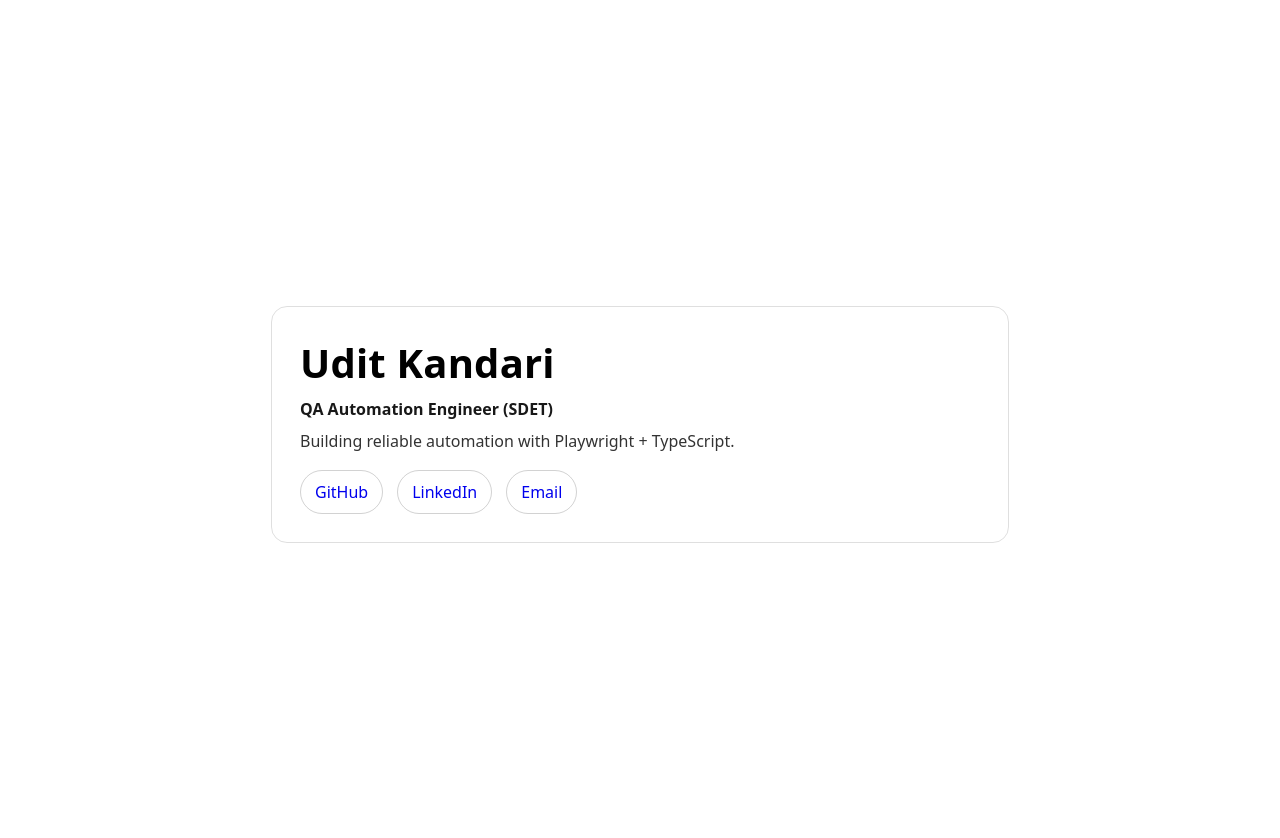
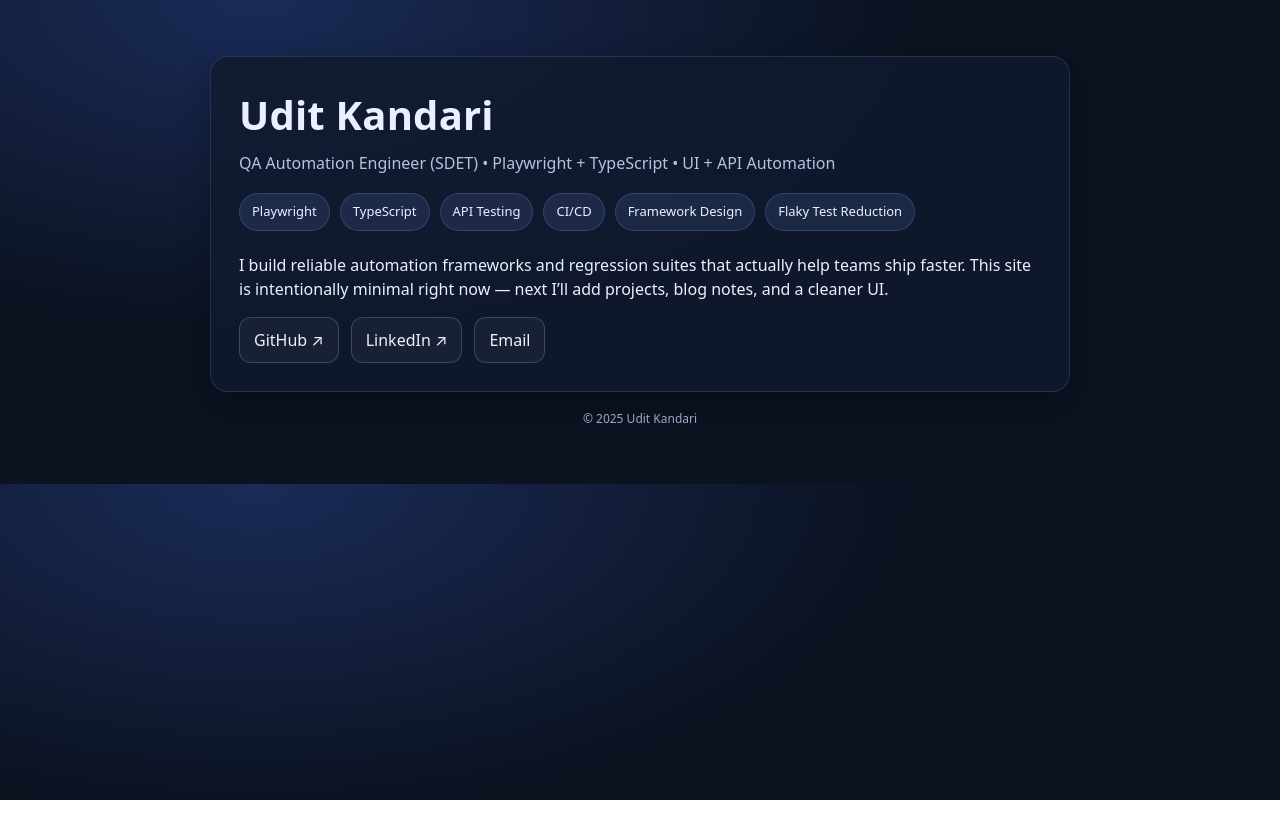
Before and after one commit to uditkandari/uditkandari.com, a plain HTML site: page index.html in a window 1280 px wide. After the commit the page ends 800 px from the top, so only its background shows below. Drawn offline with Linux system fonts and the light colour scheme.

Commit message:
Polish homepage layout

```diff
--- a/index.html
+++ b/index.html
@@ -5,30 +5,96 @@
     <meta name="viewport" content="width=device-width, initial-scale=1" />
     <title>Udit Kandari</title>
   </head>
+<!doctype html>
+<html lang="en">
+  <head>
+    <meta charset="utf-8" />
+    <meta name="viewport" content="width=device-width, initial-scale=1" />
+    <title>Udit Kandari | QA Automation Engineer (SDET)</title>
+    <meta name="description" content="Udit Kandari — QA Automation Engineer (SDET). Playwright + TypeScript. UI/API automation, frameworks, CI/CD." />
+    <meta name="robots" content="index,follow" />
+    <style>
+      :root { --bg:#0b1220; --card:#111a2e; --text:#eaf0ff; --muted:#b6c2e2; --accent:#7aa2ff; }
+      * { box-sizing: border-box; }
+      body {
+        margin: 0;
+        font-family: system-ui, -apple-system, Segoe UI, Roboto, Arial, sans-serif;
+        background: radial-gradient(1200px 600px at 20% 0%, #1a2b57 0%, var(--bg) 55%);
+        color: var(--text);
+        line-height: 1.5;
+      }
+      .wrap { max-width: 900px; margin: 0 auto; padding: 56px 20px; }
+      .card {
+        background: rgba(17,26,46,.85);
+        border: 1px solid rgba(122,162,255,.18);
+        border-radius: 18px;
+        padding: 28px;
+        box-shadow: 0 12px 30px rgba(0,0,0,.25);
+      }
+      h1 { margin: 0 0 6px; font-size: 40px; letter-spacing: .2px; }
+      .role { margin: 0 0 16px; color: var(--muted); font-size: 16px; }
+      .pillrow { display: flex; flex-wrap: wrap; gap: 10px; margin: 18px 0 22px; }
+      .pill {
+        padding: 8px 12px;
+        border-radius: 999px;
+        background: rgba(122,162,255,.12);
+        border: 1px solid rgba(122,162,255,.22);
+        color: var(--text);
+        font-size: 13px;
+      }
+      .links { display: flex; flex-wrap: wrap; gap: 12px; margin-top: 14px; }
+      a.btn {
+        text-decoration: none;
+        display: inline-flex;
+        align-items: center;
+        gap: 8px;
+        padding: 10px 14px;
+        border-radius: 12px;
+        border: 1px solid rgba(122,162,255,.3);
+        background: rgba(255,255,255,.04);
+        color: var(--text);
+      }
+      a.btn:hover { border-color: rgba(122,162,255,.7); transform: translateY(-1px); }
+      .note { margin-top: 18px; color: var(--muted); font-size: 14px; }
+      footer { margin-top: 18px; color: rgba(182,194,226,.85); font-size: 12px; text-align: center; }
+      code { color: #cfe0ff; }
+    </style>
+  </head>
   <body>
-  <main class="card">
-    <h1>Udit Kandari</h1>
-    <p class="role">QA Automation Engineer (SDET)</p>
-    <p class="tagline">Building reliable automation with Playwright + TypeScript.</p>
+    <main class="wrap">
+      <section class="card">
+        <h1>Udit Kandari</h1>
+        <p class="role">QA Automation Engineer (SDET) • Playwright + TypeScript • UI + API Automation</p>
 
-    <ul class="links">
-      <li><a href="https://github.com/uditkandari" target="_blank" rel="noopener">GitHub</a></li>
-      <li><a href="PASTE_LINKEDIN_URL" target="_blank" rel="noopener">LinkedIn</a></li>
-      <li><a href="mailto:PASTE_EMAIL" rel="noopener">Email</a></li>
-    </ul>
-  </main>
+        <div class="pillrow">
+          <span class="pill">Playwright</span>
+          <span class="pill">TypeScript</span>
+          <span class="pill">API Testing</span>
+          <span class="pill">CI/CD</span>
+          <span class="pill">Framework Design</span>
+          <span class="pill">Flaky Test Reduction</span>
+        </div>
 
-  <style>
-    :root { color-scheme: light dark; }
-    body { margin:0; font-family: system-ui, -apple-system, Segoe UI, Roboto, Arial, sans-serif; display:grid; place-items:center; min-height:100vh; padding:24px; }
-    .card { max-width: 680px; width: 100%; padding: 28px; border: 1px solid rgba(127,127,127,.25); border-radius: 16px; }
-    h1 { margin:0 0 8px; font-size: 40px; letter-spacing: .2px; }
-    .role { margin:0 0 10px; font-weight:600; opacity:.9; }
-    .tagline { margin:0 0 18px; opacity:.8; }
-    .links { list-style:none; padding:0; margin:0; display:flex; gap:14px; flex-wrap:wrap; }
-    .links a { text-decoration:none; padding:10px 14px; border:1px solid rgba(127,127,127,.35); border-radius: 999px; display:inline-block; }
-    .links a:hover { transform: translateY(-1px); }
-  </style>
-</body>
+        <p>
+          I build reliable automation frameworks and regression suites that actually help teams ship faster.
+          This site is intentionally minimal right now — next I’ll add projects, blog notes, and a cleaner UI.
+        </p>
+
+        <div class="links">
+          <a class="btn" href="https://github.com/uditkandari" target="_blank" rel="noreferrer">GitHub ↗</a>
+          <a class="btn" href="https://www.linkedin.com/in/udit-kandari-7627a445/" target="_blank" rel="noreferrer">LinkedIn ↗</a>
+          <a class="btn" href="mailto:udit.kandari@gmail.com">Email</a>
+        </div>
+      </section>
+
+      <footer>© <span id="y"></span> Udit Kandari</footer>
+    </main>
+
+    <script>
+      document.getElementById("y").textContent = new Date().getFullYear();
+    </script>
+  </body>
+</html>
+
 
 </html>
```
